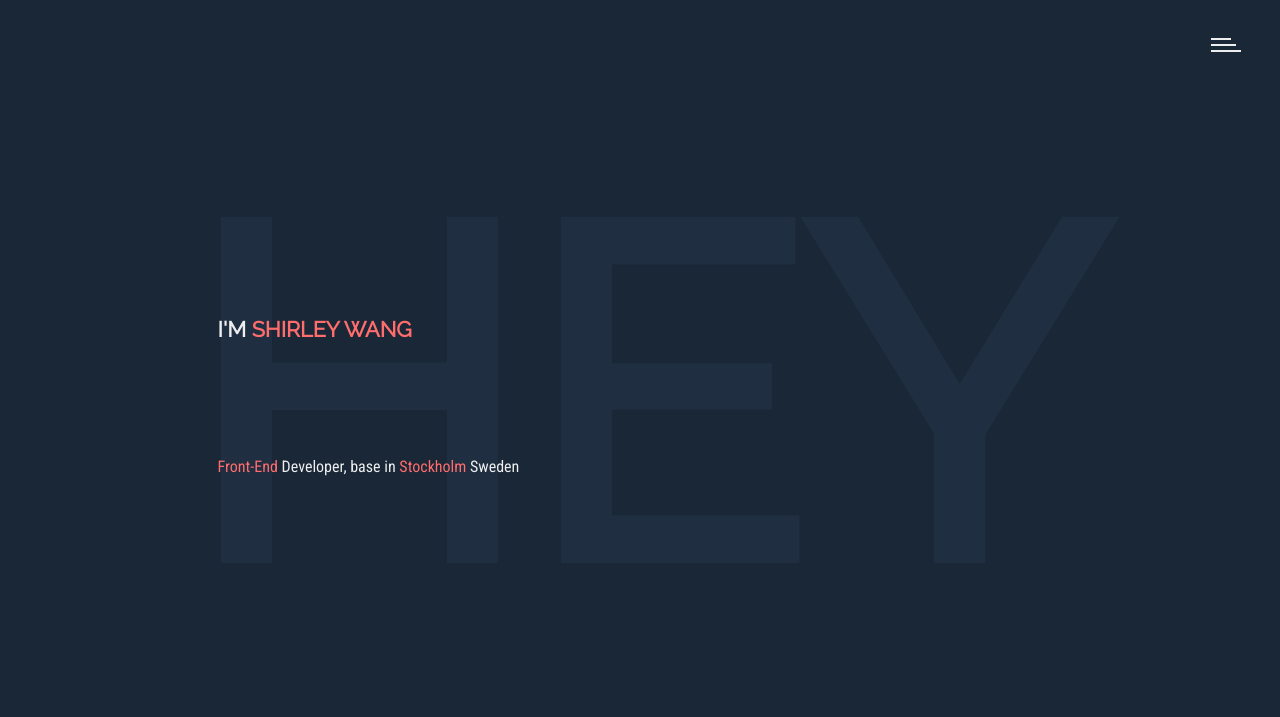
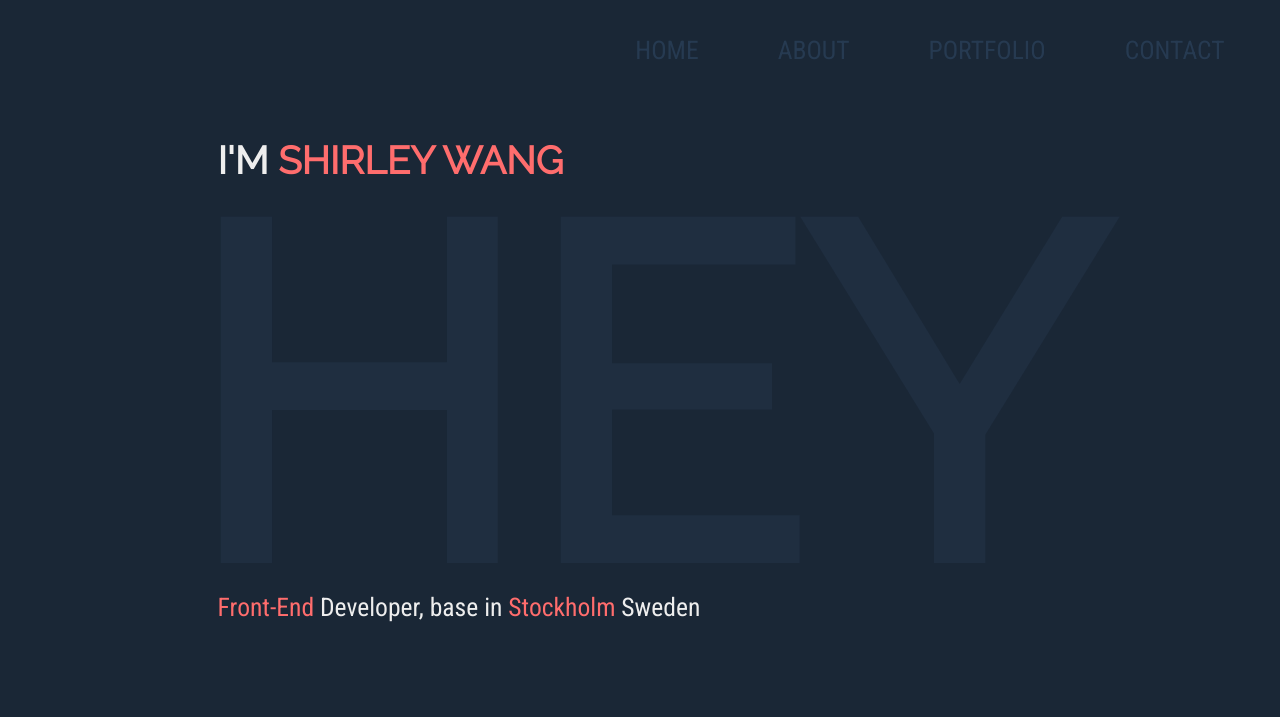
Before and after one commit to BlenderWang/portfolio-latest, a Gatsby site: page / in a window 1280 px wide. Shown: the top 717 px of the page. Built offline with nearby package versions, Linux system fonts and the light colour scheme; Gatsby itself is replaced by a stand-in of ours.

Commit message:
more media queries styling texts and nav menu

```diff
--- a/src/styles/hamburger.scss
+++ b/src/styles/hamburger.scss
@@ -62,4 +62,8 @@
       }
     }
   }
+
+  @include media-md {
+    display: none;
+  }
 }
--- a/src/styles/index-page.scss
+++ b/src/styles/index-page.scss
@@ -7,7 +7,27 @@
   overflow-wrap: break-word;
 
   .page-title {
-    font-size: calc(12px * 1.2);
+    font-size: calc(14px * 1.2);
     transform: translateY(-8em);
   }
+
+  @include media-md {
+    transform: translateY(70%);
+
+    .page-title {
+      transform: translateY(-16em);
+    }
+
+    p {
+      font-size: 2vw;
+    }
+  }
+
+  @include media-lg {
+    transform: translateY(76%);
+
+    .page-title {
+      font-size: 2vw;
+    }
+  }
 }
--- a/src/styles/layout.scss
+++ b/src/styles/layout.scss
@@ -1,4 +1,5 @@
 @import "../styles/global.scss";
+@import "../styles/media-queries.scss";
 @import "../styles/index-page.scss";
 @import "../styles/title-text.scss";
 @import "../styles/hamburger.scss";
--- /dev/null
+++ b/src/styles/media-queries.scss
@@ -0,0 +1,57 @@
+// min-width: 768px
+@include media-md {
+  //   menu.scss
+  .nav {
+    visibility: initial !important;
+    top: 12% !important;
+
+    .menu-list {
+      flex-direction: row !important;
+      justify-content: flex-end !important;
+      align-items: unset !important;
+      height: auto !important;
+      background: transparent !important;
+      min-height: initial !important;
+      transform: translateY(-3.8rem) !important;
+
+      &__item {
+        margin: 0 0.55rem;
+        color: lighten($clr-primary, 8%) !important;
+        transform: none !important;
+      }
+
+      &__link {
+        font-size: 2vw !important;
+        padding: 0 1.2em !important;
+        color: lighten($clr-primary, 8%) !important;
+
+        &::before {
+          content: "";
+          position: absolute;
+          bottom: -12%;
+          left: 0;
+          height: 5px;
+          width: 0;
+          background: $clr-accent;
+          transition-property: width;
+          transition-duration: 0.3s;
+          transition-timing-function: ease-in-out;
+        }
+
+        &:hover::before {
+          right: 0;
+          left: auto;
+          width: 100%;
+        }
+      }
+    }
+  }
+}
+
+// min-width: 1024px
+@include media-lg {
+}
+
+// min-width: 1600px
+@include media-xl {
+}
```
